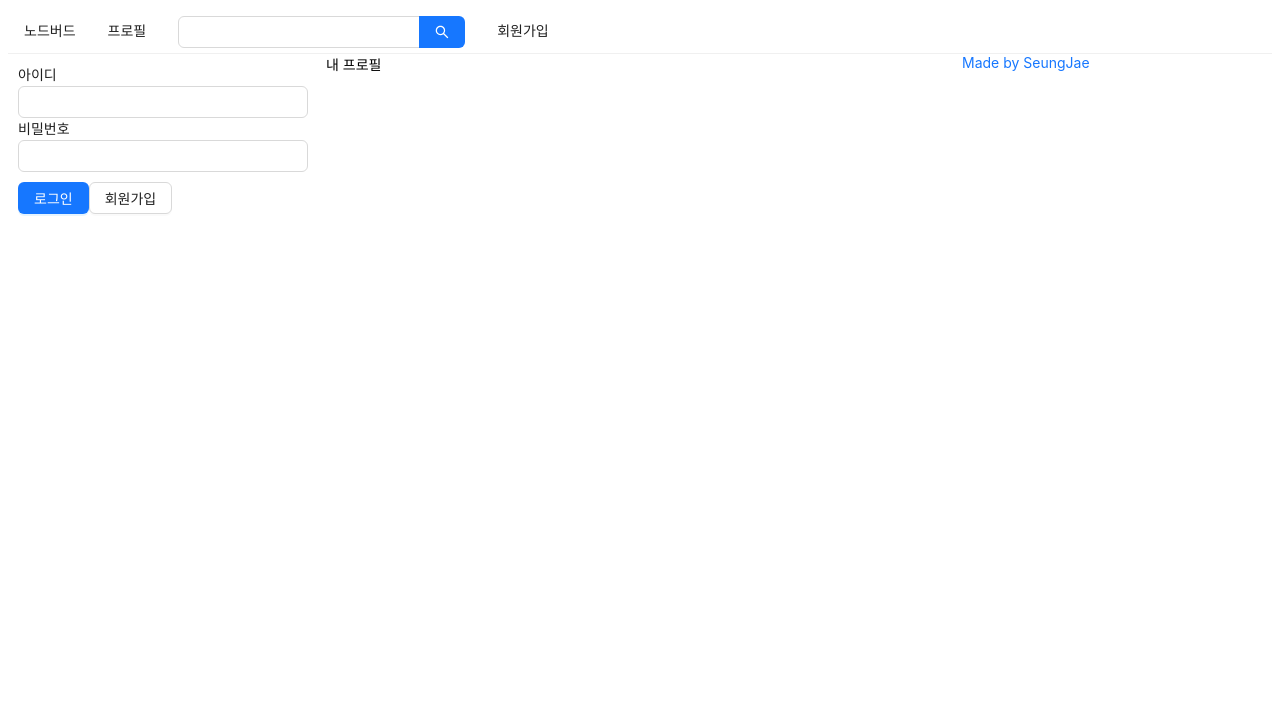
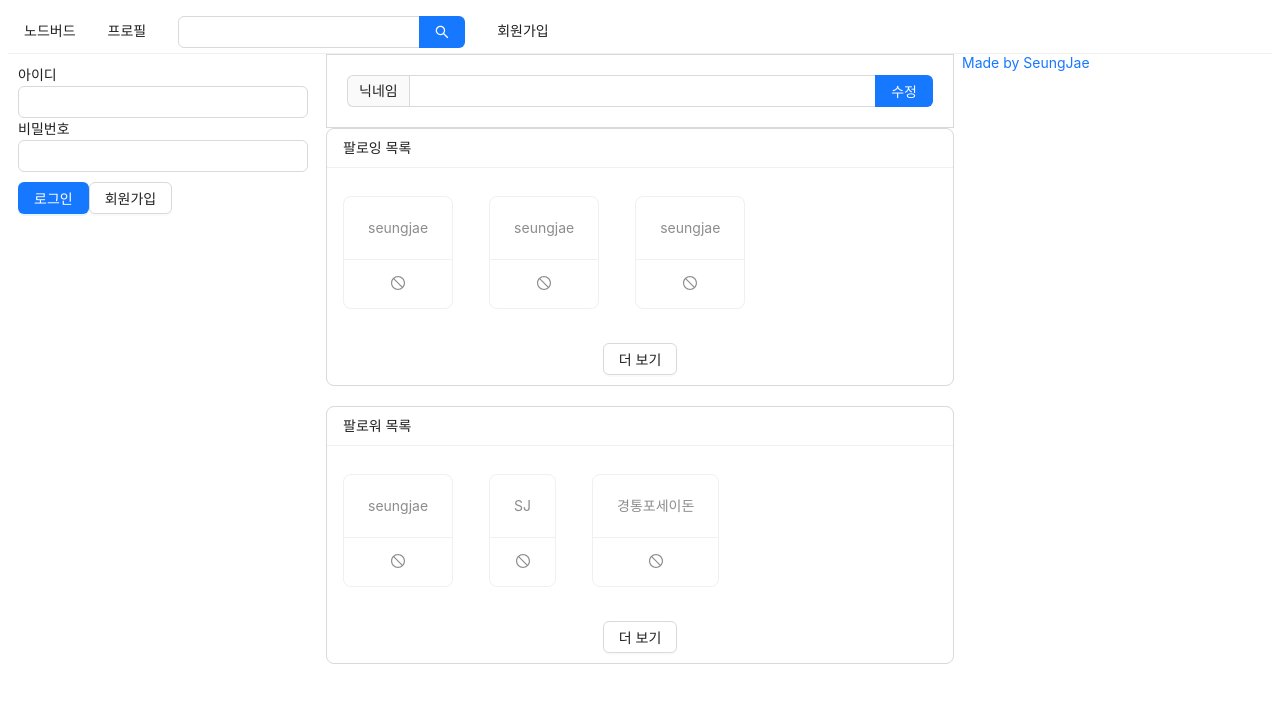
Before and after one commit to seungjae93/react-nodebirds, a Next.js app: page /profile in a window 1280 px wide. Shown: the top 702 px of the page. Built offline with nearby package versions, Linux system fonts and the light colour scheme.

Commit message:
:sparkles: feat: profile FollowList 컴포넌트 추가

```diff
--- /dev/null
+++ b/src/components/FollowList.js
@@ -0,0 +1,36 @@
+import React from "react";
+import PropTypes from "prop-types";
+import { List, Button, Card } from "antd";
+import { StopOutlined } from "@ant-design/icons";
+
+const FollowList = ({ header, data }) => {
+  return (
+    <List
+      style={{ marginBottom: 20 }}
+      grid={{ gutter: 4, xs: 2, md: 3 }}
+      size="small"
+      header={<div>{header}</div>}
+      loadMore={
+        <div style={{ textAlign: "center", margin: "10px 0" }}>
+          <Button>더 보기</Button>
+        </div>
+      }
+      bordered
+      dataSource={data}
+      renderItem={(item) => (
+        <List.Item style={{ marginTop: 20 }}>
+          <Card actions={[<StopOutlined key="stop" />]}>
+            <Card.Meta description={item.nickname} />
+          </Card>
+        </List.Item>
+      )}
+    />
+  );
+};
+
+FollowList.propTypes = {
+  header: PropTypes.string.isRequired,
+  data: PropTypes.array.isRequired,
+};
+
+export default FollowList;
--- /dev/null
+++ b/src/components/NicknameEditForm.js
@@ -0,0 +1,21 @@
+import React, { useMemo } from "react";
+import { Form, Input } from "antd";
+
+const NicknameEditForm = () => {
+  const style = useMemo(
+    () => ({
+      marginBotom: "20px",
+      border: "1px solid #d9d9d9",
+      padding: "20px",
+    }),
+    []
+  );
+
+  return (
+    <Form style={style}>
+      <Input.Search addonBefore="닉네임" enterButton="수정" />
+    </Form>
+  );
+};
+
+export default NicknameEditForm;
--- a/src/pages/profile.js
+++ b/src/pages/profile.js
@@ -1,14 +1,31 @@
 import React from "react";
 import Head from "next/head";
 import AppLayout from "@/components/AppLayout";
+import NicknameEditForm from "@/components/NicknameEditForm";
+import FollowList from "@/components/FollowList";
 
 const profile = () => {
+  //더미데이터
+  const followerList = [
+    { nickname: "seungjae" },
+    { nickname: "SJ" },
+    { nickname: "경통포세이돈" },
+  ];
+  const followingList = [
+    { nickname: "seungjae" },
+    { nickname: "seungjae" },
+    { nickname: "seungjae" },
+  ];
   return (
     <>
       <Head>
         <title>내 프로필 | NodeBird</title>
       </Head>
-      <AppLayout>내 프로필</AppLayout>
+      <AppLayout>
+        <NicknameEditForm />
+        <FollowList header="팔로잉 목록" data={followingList} />
+        <FollowList header="팔로워 목록" data={followerList} />
+      </AppLayout>
     </>
   );
 };
```
